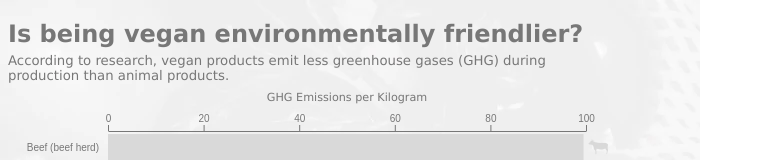
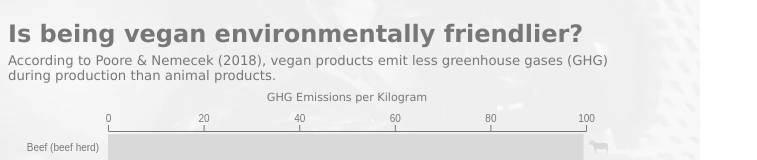
Before and after one commit to boa50/ecological-awareness-charts, a plain HTML site: page vegan-day-2023/index.html in a window 1280 px wide. Shown: the top 160 px of the page, without its empty margins (0-757 px from the left). Drawn offline with nearby package versions, Linux system fonts and the light colour scheme.

Commit message:
Changed the subtitle of the vegan day chart

```diff
--- a/vegan-day-2023/index.html
+++ b/vegan-day-2023/index.html
@@ -9,7 +9,7 @@
 
 <body>
     <h2 id="title">Is being vegan environmentally friendlier?</h2>
-    <h5 id="subtitle">According to research, vegan products emit less greenhouse gases (GHG) during production than animal products.</h5>
+    <h5 id="subtitle">According to Poore & Nemecek (2018), vegan products emit less greenhouse gases (GHG) during production than animal products.</h5>
 
     <div><svg id="chart"></svg></div>
 
```
